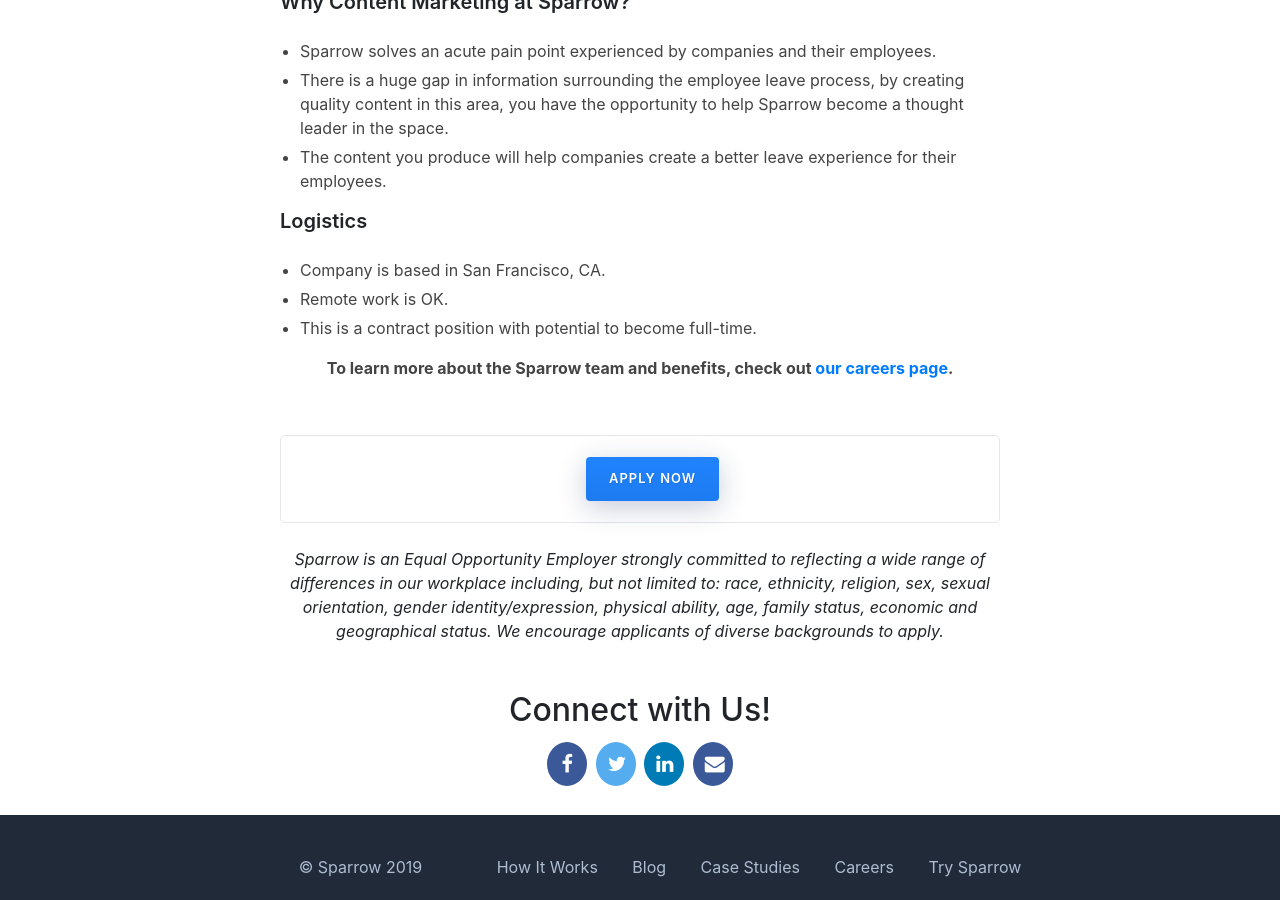
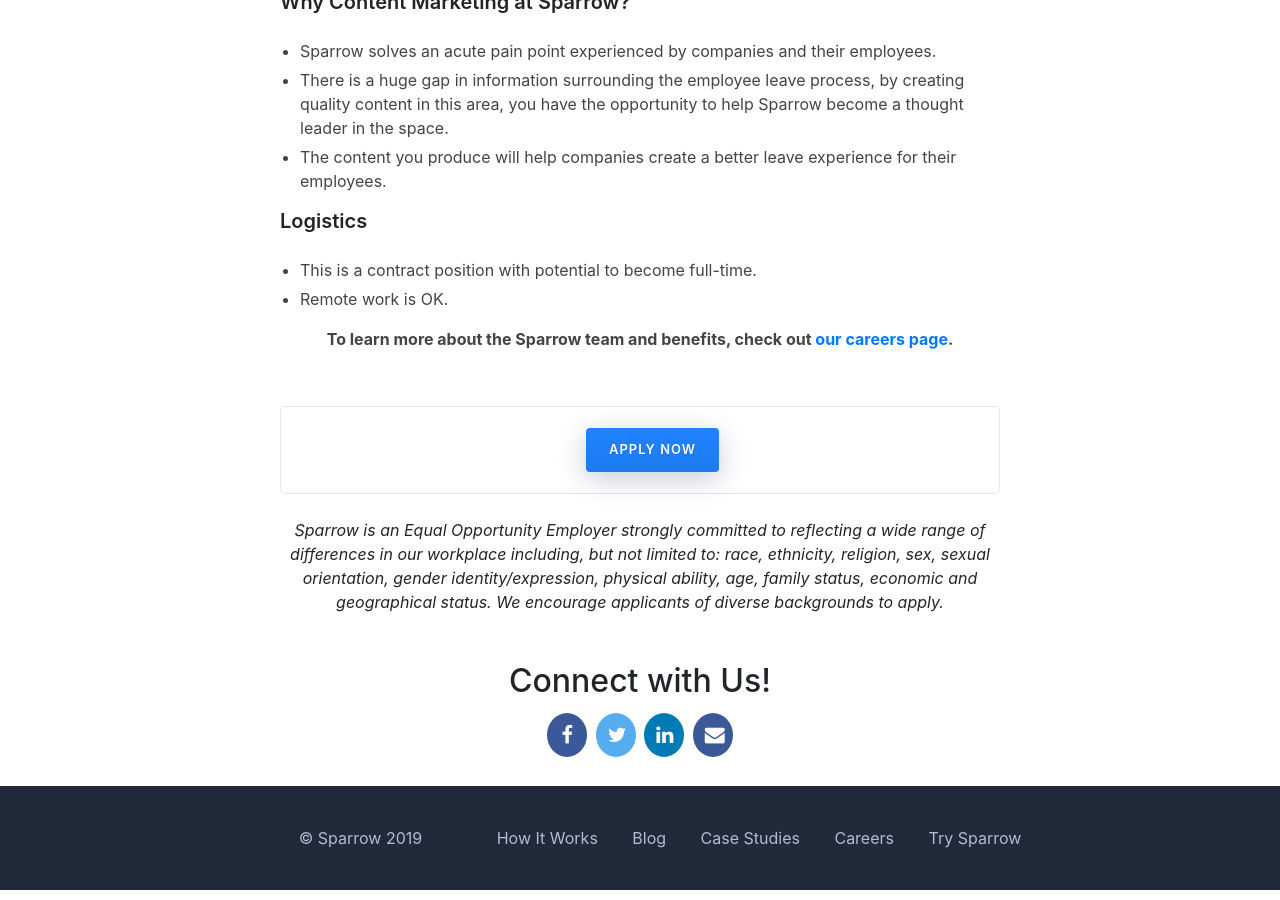
Before and after one commit to trysparrow/sparrow-landing, a Jekyll site: the page built from careers/content-marketer.md, in a window 1280 px wide and 900 px high, scrolled down 1125 px. Built offline with Jekyll 4.4.1, drawn with Linux system fonts in a browser that asks for light colours; nearby versions of some CDN libraries.

Commit message:
fix typos in content marketing JD

```diff
--- a/careers/content-marketer.md
+++ b/careers/content-marketer.md
@@ -36,6 +36,5 @@
  * The content you produce will help companies create a better leave experience for their employees.
 
 #### Logistics
- * Company is based in San Francisco, CA.
+ * This is a contract position with potential to become full-time.
  * Remote work is OK.
- * This is a contract position with potential to become full-time.
```
